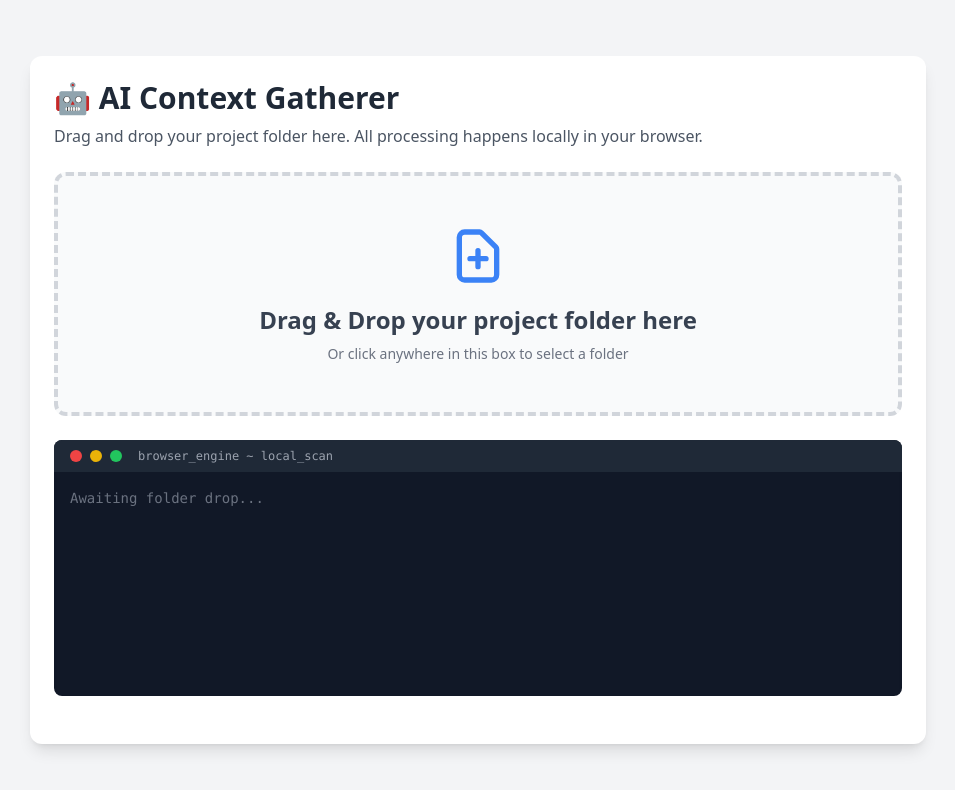
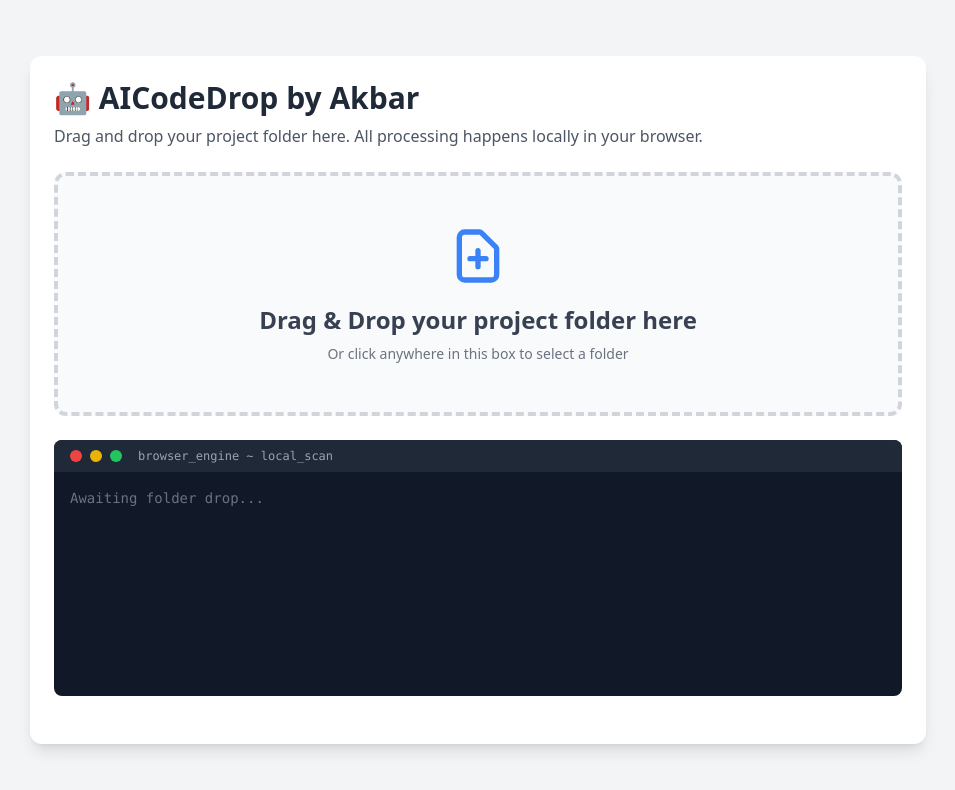
Before and after one commit to akbar-shaik/AICodeDrop, a website: page index.html in a window 1280 px wide. Shown: the whole page, without its empty margins (162-1117 px from the left). Drawn offline with nearby package versions, Linux system fonts and the light colour scheme.

Commit message:
Initial commit3

```diff
--- a/index.html
+++ b/index.html
@@ -3,7 +3,7 @@
 <head>
     <meta charset="UTF-8">
     <meta name="viewport" content="width=device-width, initial-scale=1.0">
-    <title>AI Context Gatherer | Web Edition</title>
+    <title>AICodeDrop by Akbar</title>
     <script src="https://cdn.tailwindcss.com"></script>
     <style>
         .terminal-scroll::-webkit-scrollbar { width: 8px; }
@@ -22,7 +22,7 @@
 <body class="bg-gray-100 flex flex-col items-center justify-center min-h-screen p-4 font-sans">
 
     <div class="bg-white p-6 rounded-xl shadow-lg max-w-4xl w-full">
-        <h1 class="text-3xl font-bold text-gray-800 mb-2">🤖 AI Context Gatherer</h1>
+        <h1 class="text-3xl font-bold text-gray-800 mb-2">🤖 AICodeDrop by Akbar</h1>
         <p class="text-gray-600 mb-6">Drag and drop your project folder here. All processing happens locally in your browser.</p>
 
         <div id="dropZone" class="drop-zone border-4 border-dashed border-gray-300 rounded-xl p-12 mb-6 flex flex-col items-center justify-center cursor-pointer bg-gray-50 hover:bg-gray-100">
```
